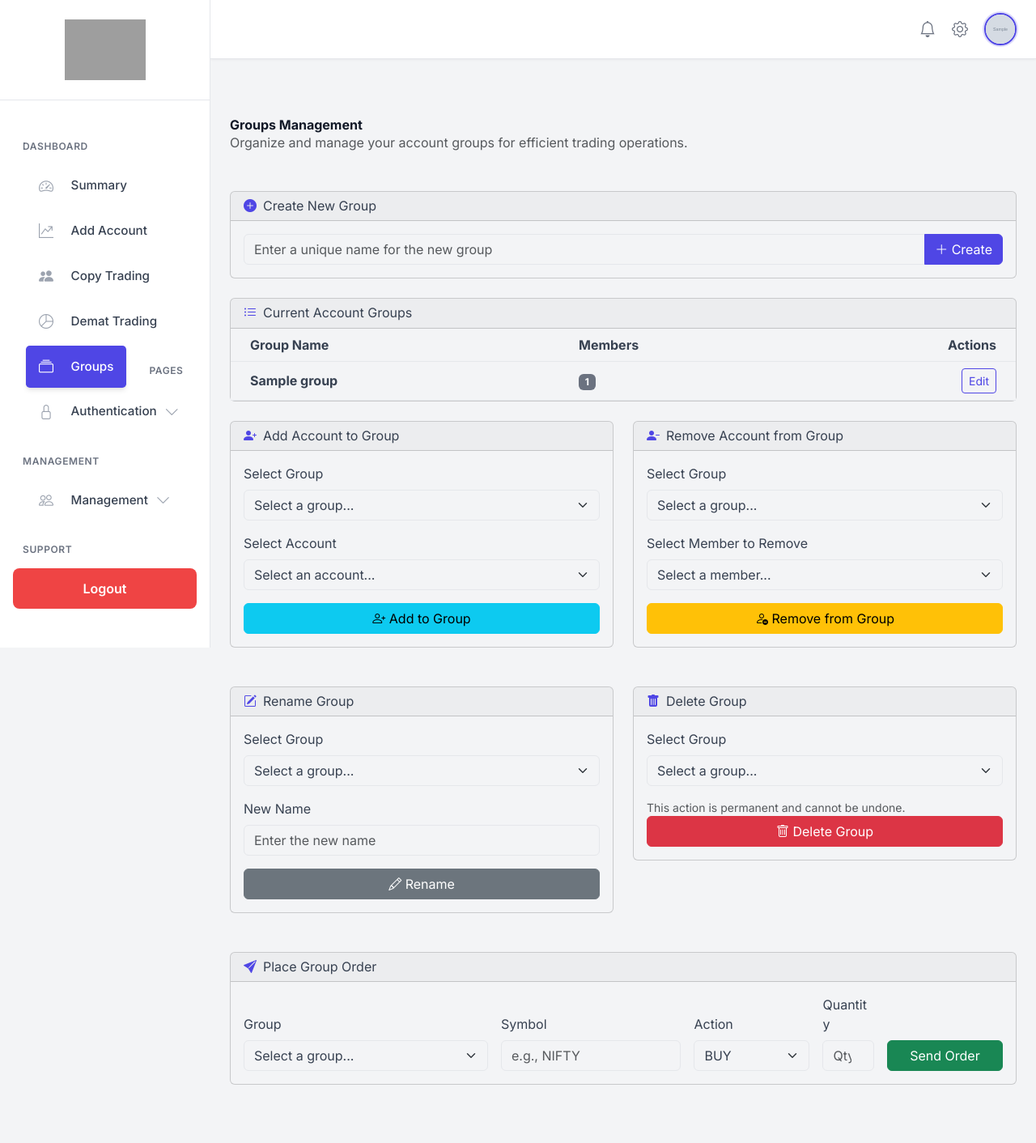
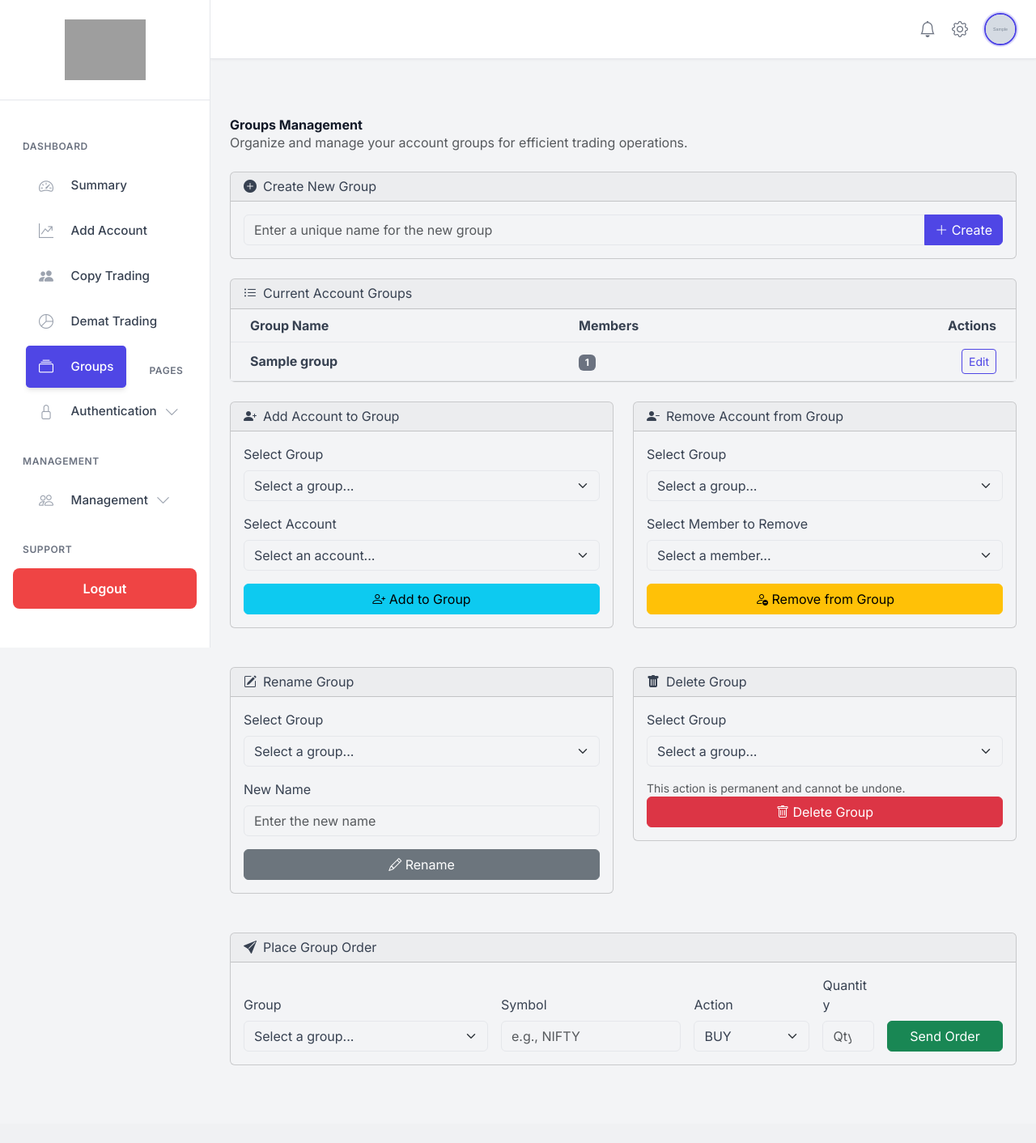
Before and after one commit to AnkitSG07/Dashboard.Xclusive.Money, a Flask app: page /groups in a window 1280 px wide. Shown: the whole page at 81% size. After the commit the page ends 1316 px from the top, so only its background shows below. Run offline with Flask 3, Linux system fonts and the light colour scheme; the visitor is signed in with stand-in values (Sample User, id 1); tables that the repository leaves empty hold one stand-in row (values such as "Sample post"); grey boxes marked "Sample" are stand-in pictures; data that the repository does not hold is empty; parts of the project's set-up code (start-up, migrations or seed data) failed here and were passed over; some libraries are stand-ins or nearby versions; grey boxes are pictures that could not be loaded.

Commit message:
Update groups.html

```diff
--- a/templates/groups.html
+++ b/templates/groups.html
@@ -3,88 +3,16 @@
 {% block title %}Groups Management - DhanBot{% endblock %}
 
 {% block styles %}
+<!-- Your layout.html should already be loading Bootstrap CSS. -->
+<!-- These links are here as a fallback, but can be removed if your layout handles them. -->
 <link href="https://cdn.jsdelivr.net/npm/bootstrap@5.3.0/dist/css/bootstrap.min.css" rel="stylesheet">
 <link href="https://cdn.jsdelivr.net/npm/bootstrap-icons@1.11.0/font/bootstrap-icons.css" rel="stylesheet">
-<link href="https://fonts.googleapis.com/css2?family=Inter:wght@300;400;500;600;700&display=swap" rel="stylesheet">
-<style>
-    :root {
-        --primary: #4f46e5;
-        --primary-dark: #3730a3;
-        --secondary: #f8fafc;
-        --success: #10b981;
-        --warning: #f59e0b;
-        --danger: #ef4444;
-        --info: #06b6d4;
-        --border: #e2e8f0;
-        --text-primary: #0f172a;
-        --text-secondary: #64748b;
-        --text-muted: #94a3b8;
-        --bg-card: #ffffff;
-        --shadow-lg: 0 10px 15px -3px rgb(0 0 0 / 0.1), 0 4px 6px -4px rgb(0 0 0 / 0.1);
-        --shadow-xl: 0 20px 25px -5px rgb(0 0 0 / 0.1), 0 8px 10px -6px rgb(0 0 0 / 0.1);
-    }
-
-    /* Styles adapted for an existing layout */
-    .groups-page-container {
-        font-family: 'Inter', sans-serif;
-    }
-
-    .card {
-        background: var(--bg-card);
-        border-radius: 16px;
-        border: none;
-        box-shadow: var(--shadow-lg);
-        transition: all 0.3s ease;
-        overflow: hidden;
-    }
-
-    .card:hover {
-        transform: translateY(-2px);
-        box-shadow: var(--shadow-xl);
-    }
-
-    .card-header {
-        background: var(--secondary);
-        border-bottom: 1px solid var(--border);
-        padding: 1.5rem 2rem;
-    }
-
-    .card-title {
-        font-size: 1.25rem;
-        font-weight: 600;
-    }
-
-    .table thead th {
-        background: var(--secondary);
-        border: none;
-        font-weight: 600;
-        text-transform: uppercase;
-        letter-spacing: 0.05em;
-        font-size: 0.75rem;
-        color: var(--text-secondary);
-    }
-
-    .empty-state {
-        text-align: center;
-        padding: 4rem 2rem;
-        color: var(--text-muted);
-    }
-
-    .fade-in {
-        animation: fadeIn 0.6s ease-out;
-    }
-
-    @keyframes fadeIn {
-        from { opacity: 0; transform: translateY(20px); }
-        to { opacity: 1; transform: translateY(0); }
-    }
-</style>
 {% endblock %}
 
 {% block content %}
-<div class="container py-5 groups-page-container">
+<div class="container py-5">
     <!-- Page Header -->
-    <div class="mb-5 fade-in">
+    <div class="mb-4">
         <h2 class="fw-bold">Groups Management</h2>
         <p class="text-muted">Organize and manage your account groups for efficient trading operations.</p>
     </div>
@@ -92,13 +20,10 @@
     <!-- Alert Container -->
     <div id="alertContainer" class="mb-4"></div>
 
-    <!-- Action Cards Row -->
-    <div class="row g-4 mb-4">
     <!-- Create Group -->
-        <div class="col-lg-12">
-            <div class="card fade-in">
+    <div class="card mb-4">
         <div class="card-header">
-                    <h5 class="card-title mb-0"><i class="bi bi-plus-circle-fill text-primary me-2"></i>Create New Group</h5>
+            <h5 class="card-title mb-0"><i class="bi bi-plus-circle-fill me-2"></i>Create New Group</h5>
         </div>
         <div class="card-body">
             <form id="createGroupForm">
@@ -109,13 +34,11 @@
             </form>
         </div>
     </div>
-        </div>
-    </div>
 
     <!-- Groups Table -->
-    <div class="card mb-4 fade-in">
+    <div class="card mb-4">
         <div class="card-header">
-            <h5 class="card-title mb-0"><i class="bi bi-list-ul text-primary me-2"></i>Current Account Groups</h5>
+            <h5 class="card-title mb-0"><i class="bi bi-list-ul me-2"></i>Current Account Groups</h5>
         </div>
         <div class="card-body p-0">
             <div class="table-responsive">
@@ -144,8 +67,8 @@
     <!-- Management Actions Row -->
     <div class="row g-4">
         <div class="col-lg-6">
-            <div class="card fade-in">
-                <div class="card-header"><h5 class="card-title mb-0"><i class="bi bi-person-plus-fill text-primary me-2"></i>Add Account to Group</h5></div>
+            <div class="card">
+                <div class="card-header"><h5 class="card-title mb-0"><i class="bi bi-person-plus-fill me-2"></i>Add Account to Group</h5></div>
                 <div class="card-body">
                     <form id="addMemberForm">
                         <div class="mb-3">
@@ -162,8 +85,8 @@
             </div>
         </div>
         <div class="col-lg-6">
-            <div class="card fade-in">
-                <div class="card-header"><h5 class="card-title mb-0"><i class="bi bi-person-dash-fill text-primary me-2"></i>Remove Account from Group</h5></div>
+            <div class="card">
+                <div class="card-header"><h5 class="card-title mb-0"><i class="bi bi-person-dash-fill me-2"></i>Remove Account from Group</h5></div>
                 <div class="card-body">
                     <form id="removeMemberForm">
                         <div class="mb-3">
@@ -184,8 +107,8 @@
     <!-- Other Actions -->
     <div class="row g-4 mt-4">
         <div class="col-lg-6">
-             <div class="card fade-in">
-                <div class="card-header"><h5 class="card-title mb-0"><i class="bi bi-pencil-square text-primary me-2"></i>Rename Group</h5></div>
+             <div class="card">
+                <div class="card-header"><h5 class="card-title mb-0"><i class="bi bi-pencil-square me-2"></i>Rename Group</h5></div>
                 <div class="card-body">
                     <form id="renameGroupForm">
                         <div class="mb-3">
@@ -202,8 +125,8 @@
             </div>
         </div>
         <div class="col-lg-6">
-            <div class="card fade-in">
-                <div class="card-header"><h5 class="card-title mb-0"><i class="bi bi-trash-fill text-primary me-2"></i>Delete Group</h5></div>
+            <div class="card">
+                <div class="card-header"><h5 class="card-title mb-0"><i class="bi bi-trash-fill me-2"></i>Delete Group</h5></div>
                 <div class="card-body">
                     <form id="deleteGroupForm">
                          <div class="mb-3">
@@ -221,8 +144,8 @@
     <!-- Place Order Card -->
     <div class="row g-4 mt-4">
         <div class="col-12">
-            <div class="card fade-in">
-                <div class="card-header"><h5 class="card-title mb-0"><i class="bi bi-send-fill text-primary me-2"></i>Place Group Order</h5></div>
+            <div class="card">
+                <div class="card-header"><h5 class="card-title mb-0"><i class="bi bi-send-fill me-2"></i>Place Group Order</h5></div>
                 <div class="card-body">
                     <form id="groupOrderForm" class="row g-3 align-items-end">
                         <div class="col-md-4">
@@ -257,6 +180,8 @@
 {% endblock %}
 
 {% block scripts %}
+<!-- Your layout.html should already be loading Bootstrap JS. -->
+<!-- This link is here as a fallback, but can be removed if your layout handles it. -->
 <script src="https://cdn.jsdelivr.net/npm/bootstrap@5.3.0/dist/js/bootstrap.bundle.min.js"></script>
 <script>
 document.addEventListener('DOMContentLoaded', () => {
@@ -297,7 +222,7 @@ document.addEventListener('DOMContentLoaded', () => {
         const tbody = document.querySelector('#groupsTable tbody');
         tbody.innerHTML = '';
         if (groupsCache.length === 0) {
-            tbody.innerHTML = `<tr><td colspan="3" class="text-center p-5"><div class="empty-state"><h3>No Groups Yet</h3><p>Use the form above to create your first group.</p></div></td></tr>`;
+            tbody.innerHTML = `<tr><td colspan="3" class="text-center p-5"><div><h3>No Groups Yet</h3><p class="text-muted">Use the form above to create your first group.</p></div></td></tr>`;
             return;
         }
 
```
Lines whose indentation alone changed are shown as unchanged.
